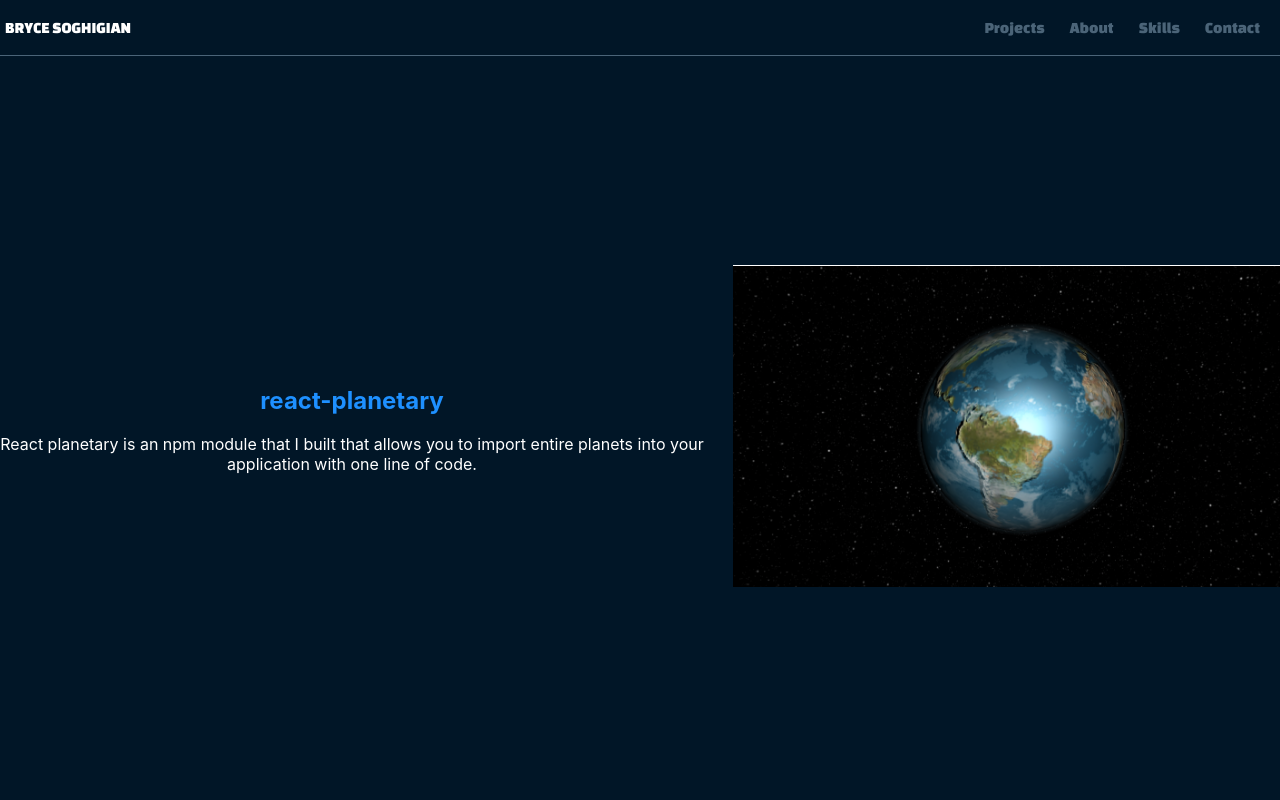
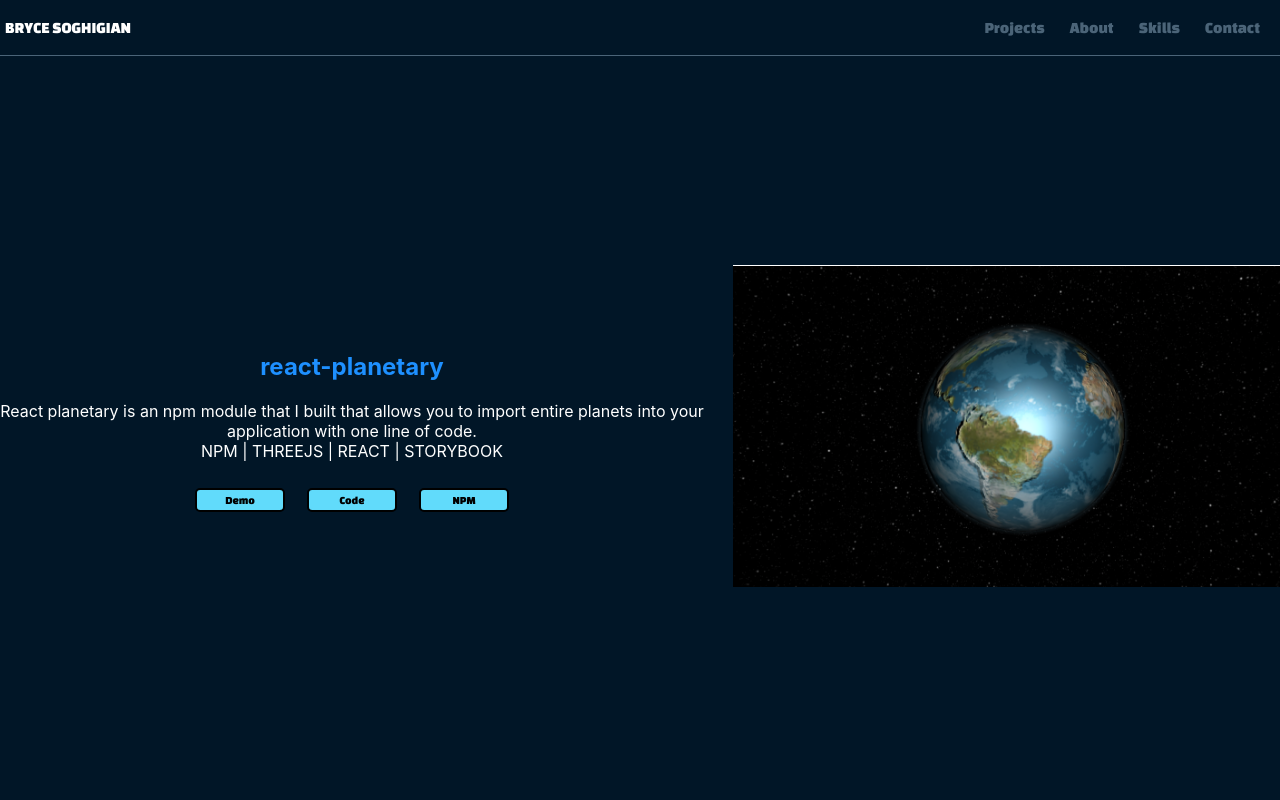
Before and after one commit to Bryce-Soghigian/frontend-portfolio, a React (Create React App) app: page /Project5 in a window 1280 px wide. Shown: the top 800 px of the page. Built offline with nearby package versions, Linux system fonts and the light colour scheme.

Commit message:
completed react planetary project card

```diff
--- a/src/Components/Projects/ProjectFive.js
+++ b/src/Components/Projects/ProjectFive.js
@@ -49,6 +49,40 @@ const Description = styled.p`
 color:white;
 
 `
+const ButtonsContainer = styled.div`
+
+display:flex;
+justify-content:center;
+
+
+`
+const Button = styled.button`
+  display: flex;
+  justify-content: center;
+  align-items: center;
+  font-size: 0.7rem;
+  margin: 1em;
+  width: 7vw;
+
+  height: 3vh;
+  border-radius: 5px;
+  border-style: solid;
+  border-color: black;
+  background: #61dbfb;
+  font-family: "Changa One";
+  cursor: pointer;
+  min-width: 50px;
+  :hover {
+    color: white;
+    border-style: solid;
+    border-color: white;
+    transform: scale(1.5);
+    transition: 0.5s;
+  }
+`;
+const A = styled.a`
+  text-decoration: none;
+`;
 export default function ProjectFive() {
   return (
     <div>
@@ -60,8 +94,35 @@ export default function ProjectFive() {
             </ProjectTitle>
             <Description>
                 React planetary is an npm module that I built that allows you to import entire planets into your application with one line of code.
-
+                <br></br>
+                 NPM | THREEJS | REACT | STORYBOOK
             </Description>
+            <ButtonsContainer>
+          <A
+          href="https://heuristic-mestorf-b06f09.netlify.com/"
+          target="_blank"
+          >
+            <Button>
+              Demo
+            </Button>
+            </A>
+            <A
+            href="https://github.com/Bryce-Soghigian/react-planetary"
+            target="_blank"
+            >
+              <Button>
+                Code
+              </Button>
+            </A>
+            <A
+            href="https://www.npmjs.com/package/react-planetary"
+            target="_blank"
+            >
+              <Button>
+                NPM
+              </Button>
+            </A>
+            </ButtonsContainer>
         </ProjectRight>
         <ProjectLeft>
             <ImageContainer src={react_planetary}/>
@@ -70,9 +131,6 @@ export default function ProjectFive() {
 
 
         </ProjectContainer>
-        <ProjectContainer>
-
-        </ProjectContainer>
 
     </div>
   );
```
